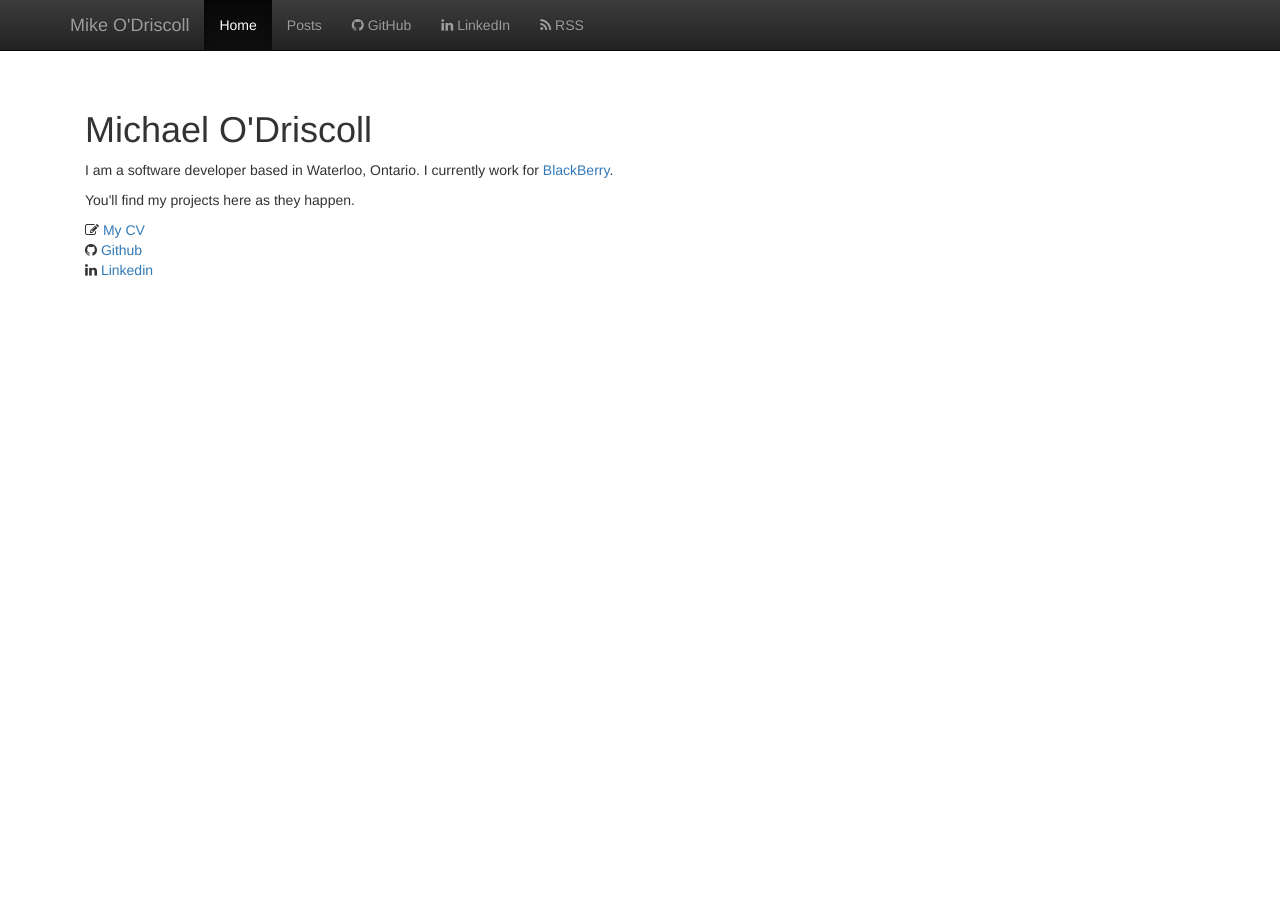
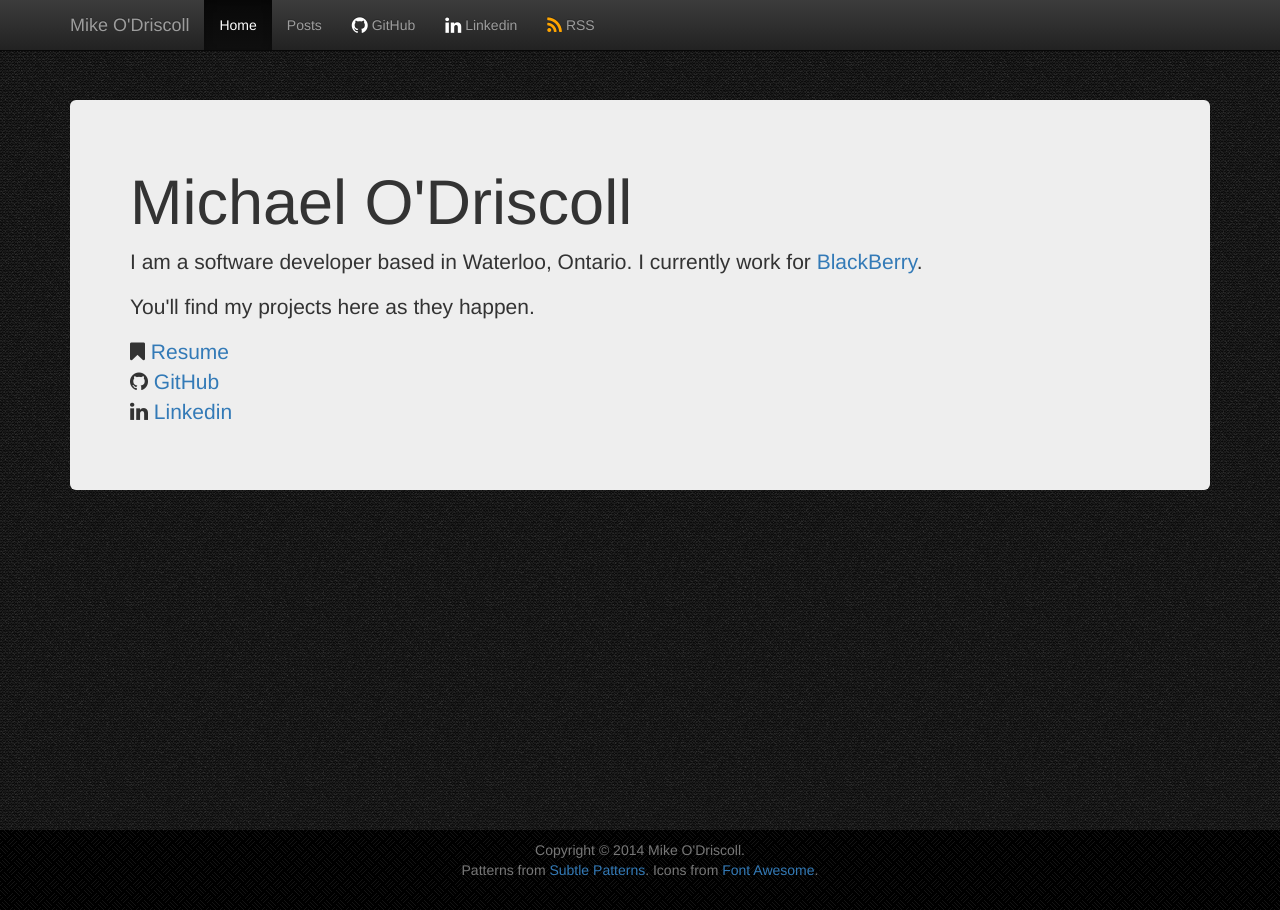
Before and after one commit to mikeodr/mikeodr.github.io, a Jekyll site: the page built from index.html, in a window 1280 px wide. Built offline with Jekyll 4.4.1, drawn with Linux system fonts in a browser that asks for light colours; nearby versions of some CDN libraries; Markdown is read by kramdown in place of the engine named in the settings.

Commit message:
Added background, touched up menu/icons

```diff
--- a/_layouts/default.html
+++ b/_layouts/default.html
@@ -28,17 +28,27 @@
                     <ul class="nav navbar-nav">
                         <li class="active"><a href="/">Home</a></li>
                         <li><a href="/posts">Posts</a></li>
-                        <li><a href="https://github.com/mikeodr"><i class="fa fa-github"></i> GitHub</a></li>
-                        <li><a href="http://ca.linkedin.com/in/mikeodr"><i class="fa fa-linkedin"></i> LinkedIn</a></li>
-                        <li><a href="/rss.xml"><i class="fa fa-rss"></i> RSS</a></li>
+                        <li><a class="github-icon" href="https://github.com/mikeodr"><i class="fa fa-github fa-lg icon-white"></i> GitHub</a></li>
+                        <li><a href="http://ca.linkedin.com/in/mikeodr"><i class="fa fa-linkedin fa-lg icon-white"></i> Linkedin</a></li>
+                        <li><a href="/rss.xml"><i class="fa fa-rss fa-lg icon-orange"></i> RSS</a></li>
                     </ul>
                 </div><!--/.nav-collapse -->
             </div>
         </div>
 
         <div class="container">
-            <div class="starter-template">
+            <div class="jumbotron">
                 {{ content }}
+            </div>
+        </div>
+
+        <div id="footer">
+            <div class="container">
+                <p class="copy text-muted">
+                    Copyright &copy; 2014 Mike O'Driscoll. <br />
+                    Patterns from <a href="http://subtlepatterns.com">Subtle Patterns</a>.
+                    Icons from <a href="https://fortawesome.github.io/Font-Awesome/">Font Awesome</a>.
+                </p>
             </div>
         </div>
 
--- a/css/main.css
+++ b/css/main.css
@@ -1,11 +1,31 @@
-body {
+html, body {
     padding-top: 50px;
+    height: 100%;
+    background-image:url('../images/binding_dark.png');
+}
+.container {
+    min-height:100%;
 }
 
-.starter-template {
-    padding: 40px 15px;
+#footer {
+    position:relative;
+    height: 80px;
+    margin-top: -70px;
+    padding-top: 10px;
+    background-image:url('../images/simple_dashed.png')
+}
+.copy {
+    text-align: center;
 }
 
-.listing {
-    padding: 40px 15px;
+.icon-black {
+    color:black;
 }
+
+.icon-white{
+    color:white;
+}
+
+.icon-orange {
+    color:orange;
+}
--- a/index.html
+++ b/index.html
@@ -5,12 +5,12 @@ title: Mike O'Driscoll
 
         <h1>Michael O'Driscoll</h1>
 
-        <p/><p/>I am a software developer based in Waterloo, Ontario. I currently work for <a href="http://ca.blackberry.com/">BlackBerry</a>.
+        <p>I am a software developer based in Waterloo, Ontario. I currently work for <a href="http://ca.blackberry.com/">BlackBerry</a>.</p>
 
         <p>You'll find my projects here as they happen.</p>
 
         <p>
-            <i class="fa fa-pencil-square-o"></i> <a href="/mikeodriscoll_cv.pdf">My CV</a><br/>
-            <i class="fa fa-github"></i> <a href="http://github.com/mikeodr/">Github</a><br/>
+            <i class="fa fa-bookmark"></i> <a href="/mikeodriscoll_cv.pdf">Resume</a><br/>
+            <i class="fa fa-github"></i> <a href="http://github.com/mikeodr/">GitHub</a><br/>
             <i class="fa fa-linkedin"></i> <a href="http://linkedin.com/in/mikeodr">Linkedin</a>
         </p>
```
Also changed, not shown: images/binding_dark.png (added), images/simple_dashed.png (added). Lines whose indentation alone changed are shown as unchanged.
